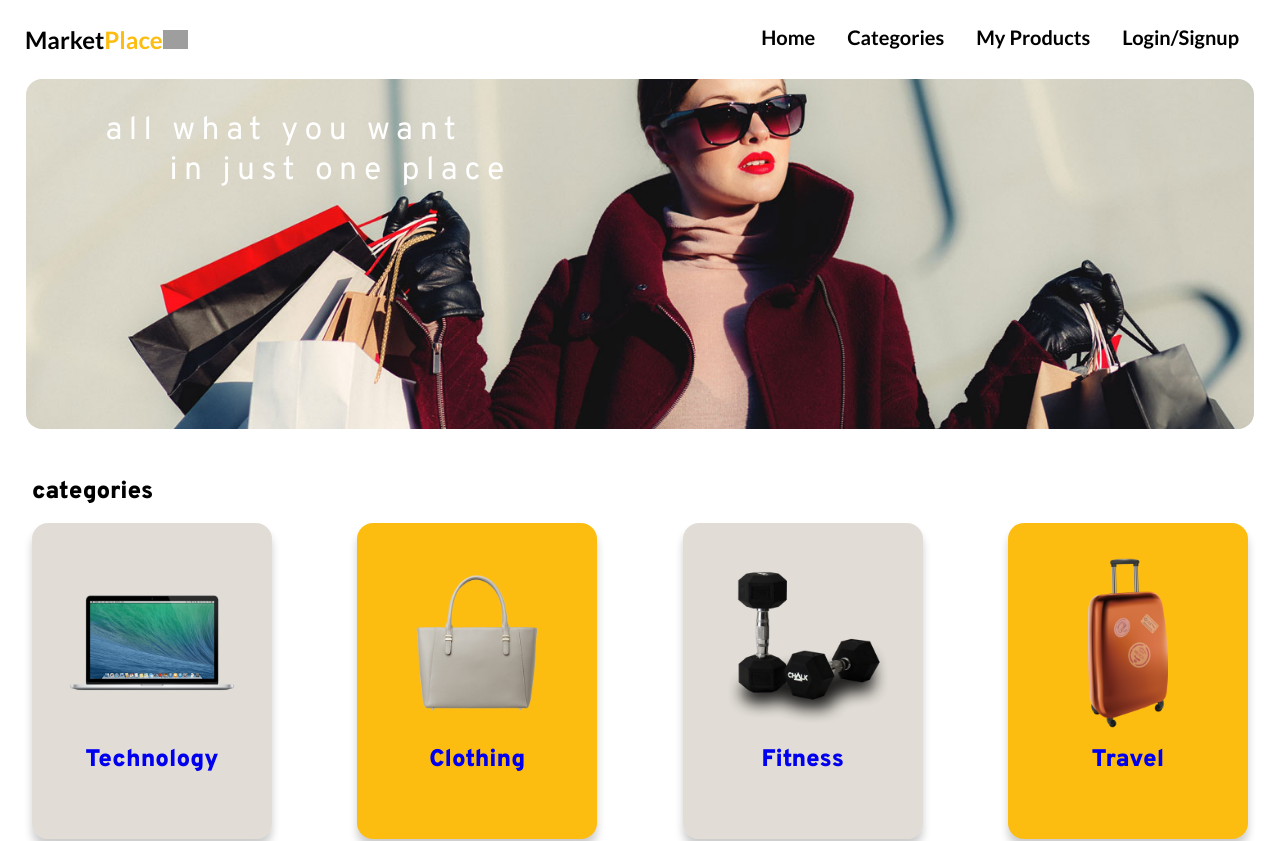
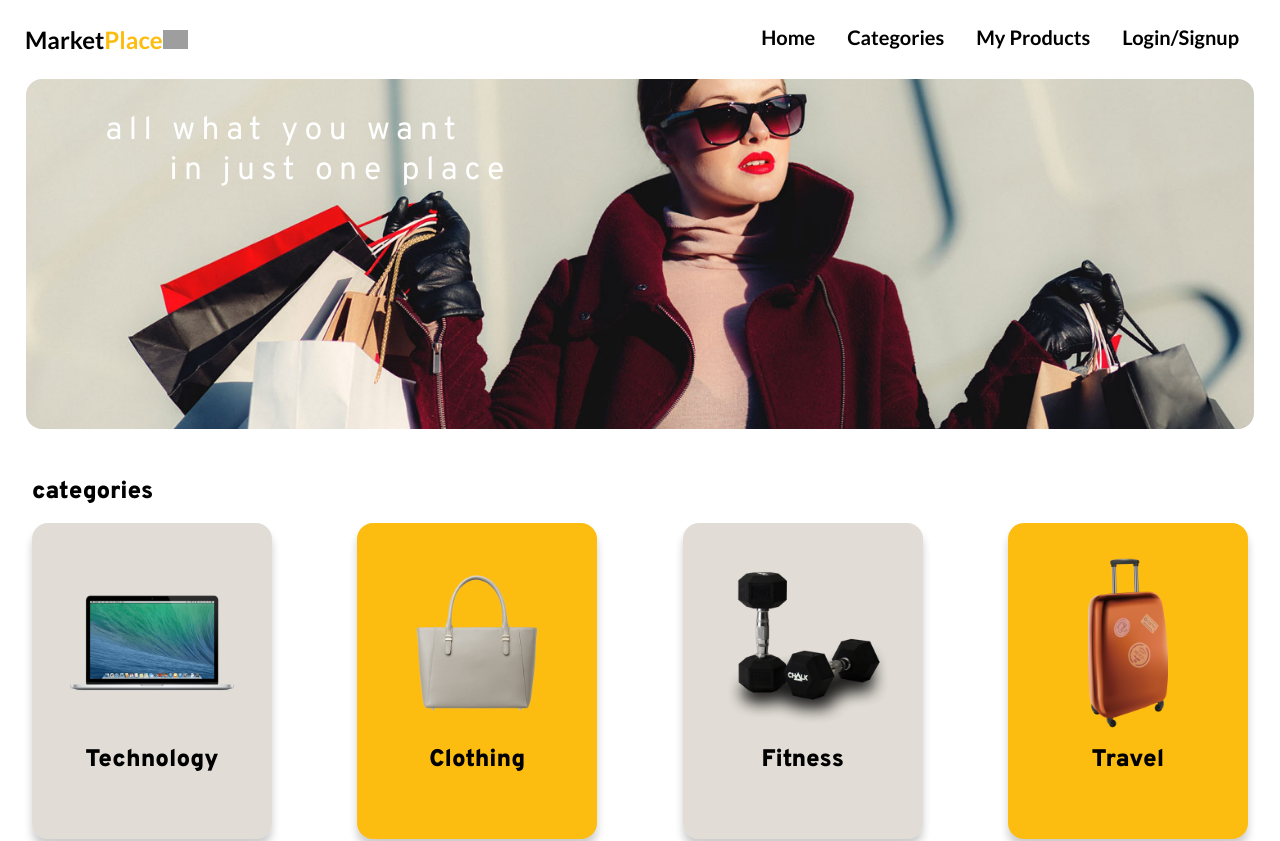
Before and after one commit to davidgdev/the-market-place, a React (Create React App) app: page / in a window 1280 px wide. Shown: the top 841 px of the page. Built offline with nearby package versions, Linux system fonts and the light colour scheme; grey boxes are pictures that could not be loaded.

Commit message:
Categories Link color modified

```diff
--- a/src/sass/components/_HomeCategories.scss
+++ b/src/sass/components/_HomeCategories.scss
@@ -23,6 +23,7 @@
         box-shadow: 0 .5rem .5rem rgba($secondary, 0.2);
         &-link {
             text-decoration: none;
+            color: $secondary;
         }
         &-link:visited {
             color: $secondary;
```
